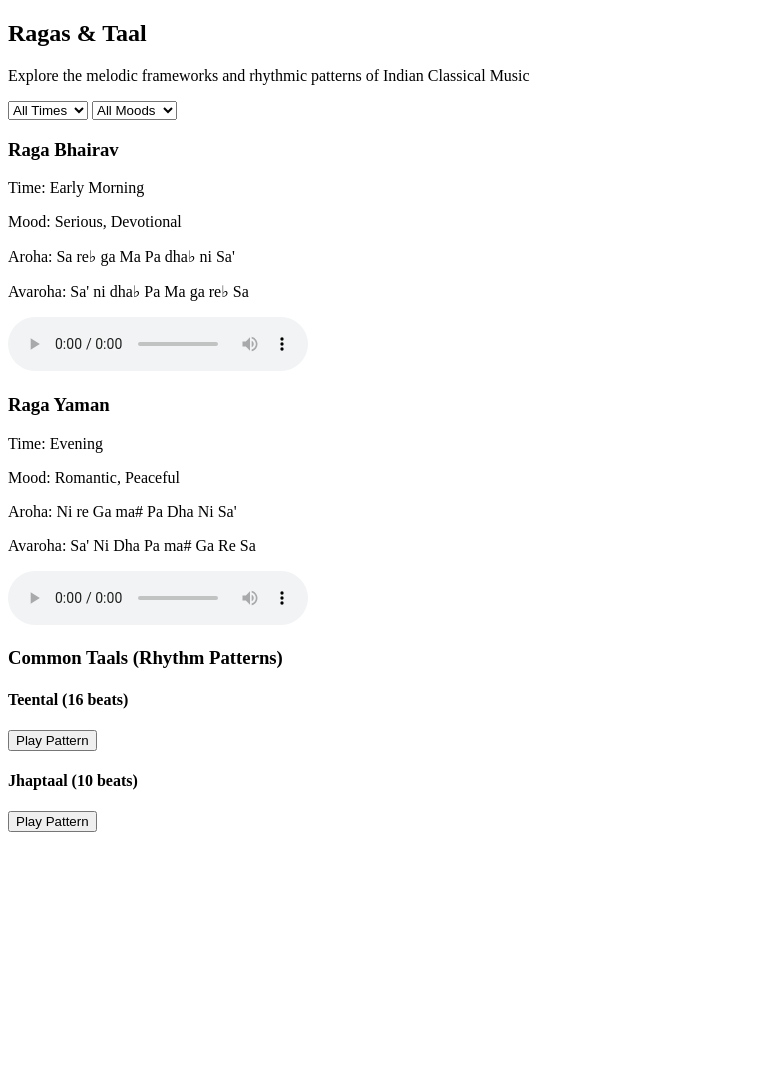
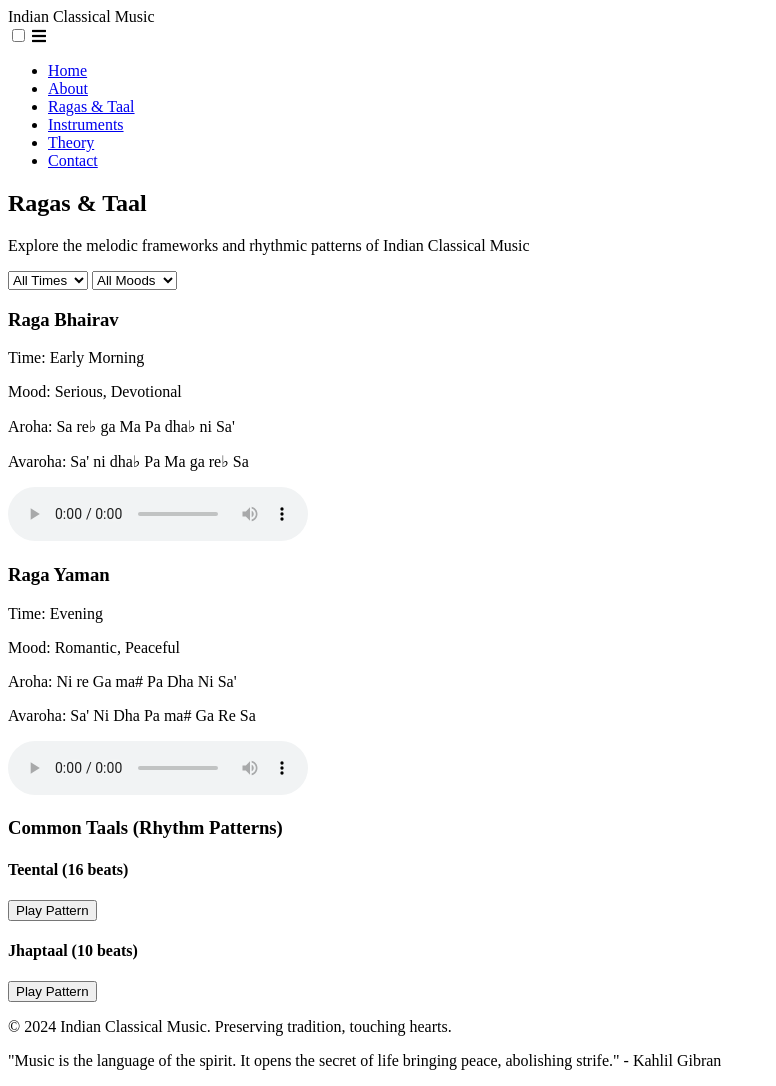
Before and after one commit to CodeJinn318/Music-Analysis, a plain HTML site: page ragas.html in a window 1280 px wide. Shown: the whole page, without its empty margins (0-776 px from the left). Before the commit the page ends 840 px from the top, so only its background shows below. Drawn offline with Linux system fonts and the light colour scheme; a script that the page names is missing.

Commit message:
ragas.html

```diff
--- a/ragas.html
+++ b/ragas.html
@@ -1,10 +1,37 @@
 <!DOCTYPE html>
 <html lang="en">
 <head>
-    <!-- Same head section as index.html -->
+    <meta charset="UTF-8">
+    <meta name="viewport" content="width=device-width, initial-scale=1.0">
+    <title>Indian Classical Music - Analysis and Synthesis</title>
+    <link rel="stylesheet" href="styles.css">
+    <link rel="stylesheet" href="https://cdnjs.cloudflare.com/ajax/libs/font-awesome/6.0.0/css/all.min.css"
+        integrity="sha512-9usAa10IRO0HhonpyAIVpjrylPvoDwiPUiKdWk5t3PyolY1cOd4DSE0Ga+ri4AuTroPR5aQvXU9xC6qOPnzFeg=="
+        crossorigin="anonymous" referrerpolicy="no-referrer" />
+    <link rel="preconnect" href="https://fonts.googleapis.com">
+    <link rel="preconnect" href="https://fonts.gstatic.com" crossorigin>
+    <link href="https://fonts.googleapis.com/css2?family=Lora:wght@400;700&family=Montserrat:wght@400;700&display=swap"
+        rel="stylesheet">
+        <link rel="stylesheet" href="https://cdnjs.cloudflare.com/ajax/libs/font-awesome/5.15.4/css/all.min.css">
 </head>
 <body>
-    <!-- Include header and navigation -->
+ <header class="header">
+            <div class="logo">Indian Classical Music</div>
+            <nav class="nav">
+                <input type="checkbox" id="nav-check">
+                <label for="nav-check" class="nav-toggle">
+                    <i class="fas fa-bars"></i>
+                </label>
+                <ul>
+                    <li><a href="index.html">Home</a></li>
+                    <li><a href="about.html">About</a></li>
+                    <li><a href="ragas.html">Ragas & Taal</a></li>
+                    <li><a href="instruments.html">Instruments</a></li>
+                    <li><a href="theory.html">Theory</a></li>
+                    <li><a href="contact.html">Contact</a></li>
+                </ul>
+            </nav>
+        </header>
 
     <section id="ragas" class="section-padding">
         <div class="container">
@@ -153,5 +180,11 @@
             }
         });
     </script>
+        <footer class="footer">
+        <div class="container">
+            <p>&copy; 2024 Indian Classical Music. Preserving tradition, touching hearts.</p>
+            <p class="footer-quote">"Music is the language of the spirit. It opens the secret of life bringing peace, abolishing strife." - Kahlil Gibran</p>
+        </div>
+    </footer>
 </body>
 </html>
```
